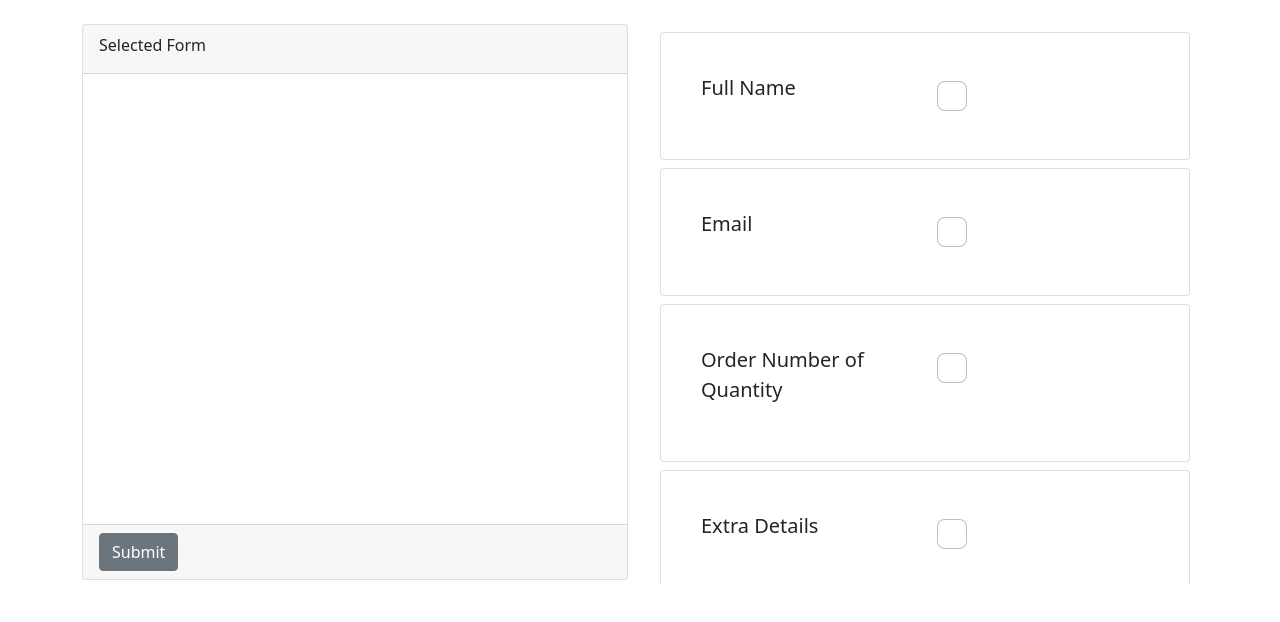
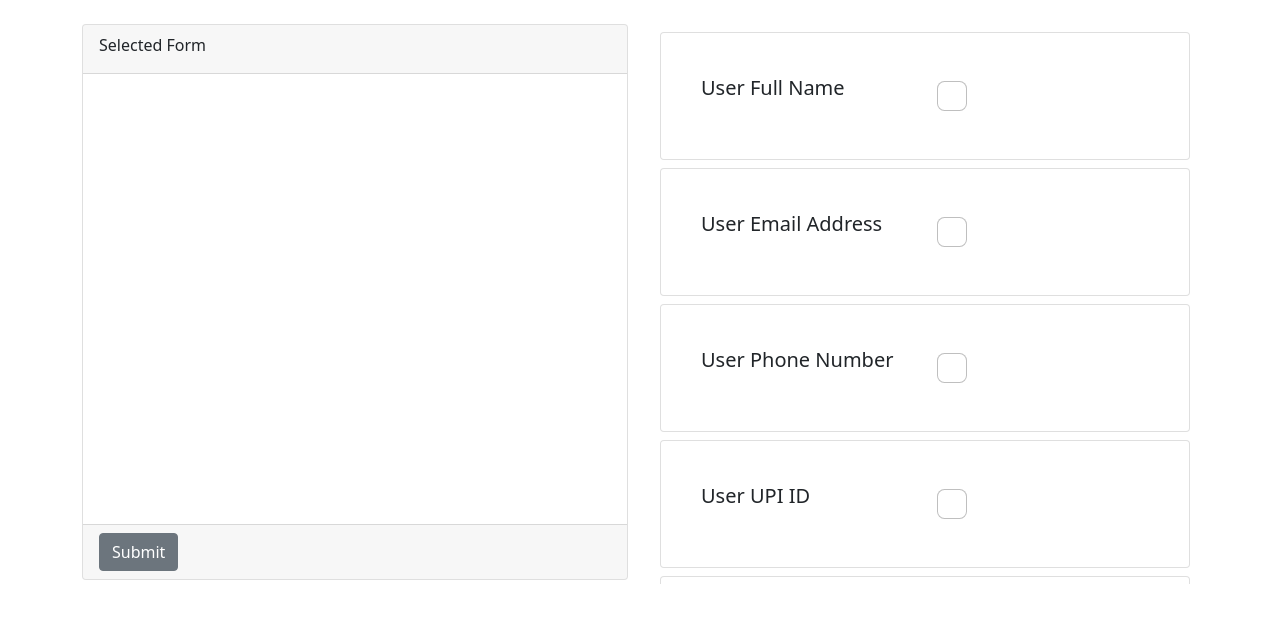
Before and after one commit to jsidd06/Cloud_Project, a React (Create React App) app in the folder fronted/: page /form in a window 1280 px wide. Shown: the top 622 px of the page. Built offline with nearby package versions, Linux system fonts and the light colour scheme.

Commit message:
add a data in fake data

```diff
--- a/fronted/src/fake-data/index.js
+++ b/fronted/src/fake-data/index.js
@@ -2,14 +2,26 @@ export const formFields = [
   {
     id: 1,
     type: 'text',
-    name: 'name',
-    label: 'Full Name',
+    name: 'username',
+    label: 'User Full Name',
   },
   {
     id: 2,
     type: 'email',
     name: 'email',
-    label: 'Email',
+    label: 'User Email Address',
+  },
+  {
+    id: 14,
+    type: 'number',
+    name: 'phone',
+    label: 'User Phone Number',
+  },
+  {
+    id: 15,
+    type: 'text',
+    name: 'upi_id',
+    label: 'User UPI ID',
   },
   {
     id: 3,
@@ -74,5 +86,56 @@ export const formFields = [
     type: 'number',
     name: 'number of confirm order',
     label: 'Number of Confirm Order',
+  },{
+    id: 16,
+    type: 'text',
+    name: 'address',
+    label: 'Address',
+  },
+  {
+    id: 17,
+    type: 'text',
+    name: 'city',
+    label: 'City',
+  },{
+    id: 18,
+    type: 'text',
+    name: 'state',
+    label: 'State',
+  },{
+    id: 19,
+    type: 'text',
+    name: 'country',
+    label: 'Country',
+  },{
+    id: 20,
+    type: 'number',
+    name: 'zip_code',
+    label: 'Zip code',
+  },{
+    id: 21,
+    type: 'text',
+    name: 'payment_method',
+    label: 'Payment Method',
+  },{
+    id: 22,
+    type: 'text',
+    name: 'payment_status',
+    label: 'Payment Status',
+  },{
+    id: 23,
+    type: 'date',
+    name: 'payment_date',
+    label: 'Payment Date',
+  },{
+    id: 24,
+    type: 'text',
+    name: 'pin_code',
+    label: 'Pin code',
+  },{
+    id: 25,
+    type: 'date',
+    name: 'date',
+    label: 'Date',
   }
 ]
--- a/fronted/src/views/Home/Home.jsx
+++ b/fronted/src/views/Home/Home.jsx
@@ -3,7 +3,7 @@ import {Link} from "react-router-dom"
 function Home() {
   return <div className="mt-5 p-2" style={{textAlign: 'center'}}>
     <h1>Welcome to Add Your Own Business List</h1>
-    <Link className="btn btn-primary" to='/form'>Click here to Start</Link>
+    <Link className="btn btn-danger mt-5"  to='/form'>Click here to Start</Link>
   </div>;
 }
 
```
